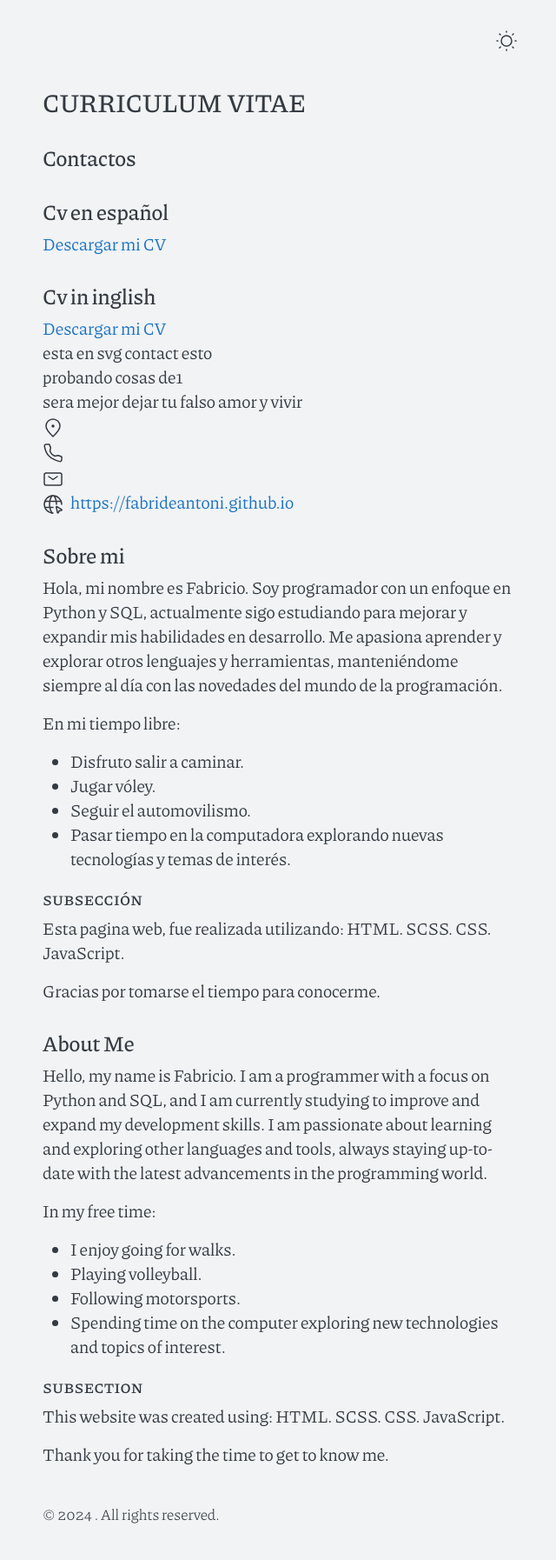
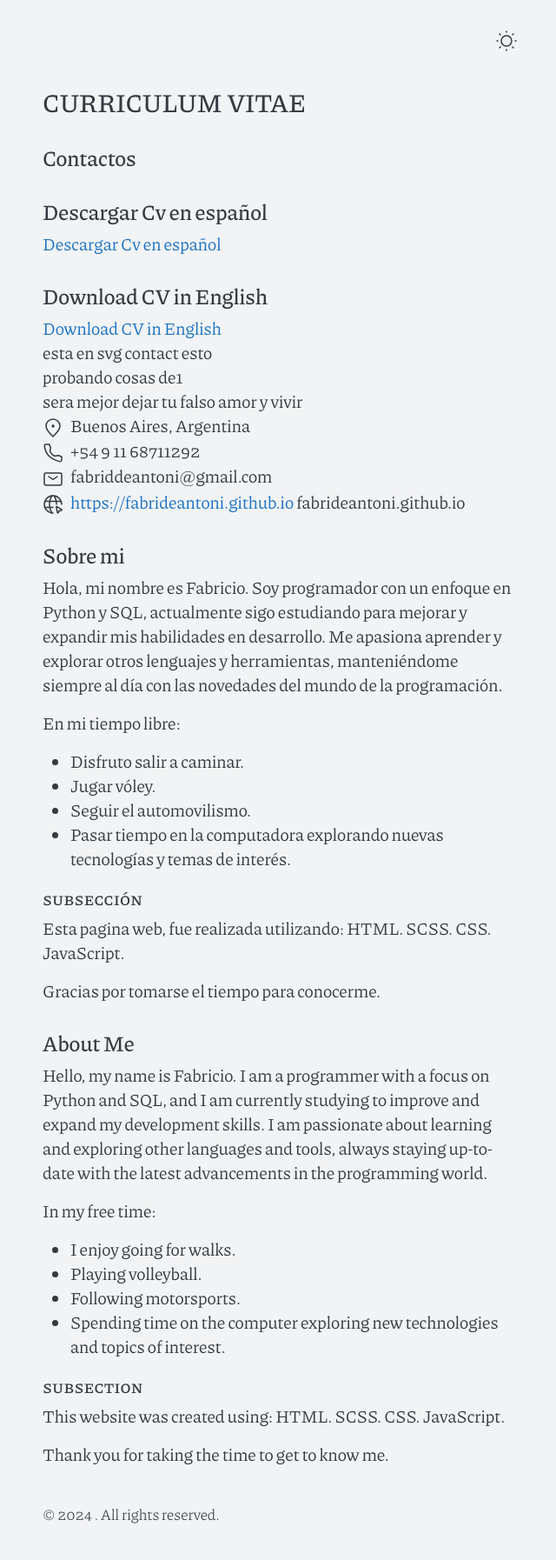
Before and after one commit to fabrideantoni/fabrideantoni.github.io, a Jekyll site: the page built from cv.md, in a window 1280 px wide. Shown: the whole page at 87% size, without its empty margins (318-958 px from the left). Built offline with Jekyll 4.4.1, drawn with Linux system fonts in a browser that asks for light colours.

Commit message:
Update contact.html

```diff
--- a/_includes/contact.html
+++ b/_includes/contact.html
@@ -1,16 +1,19 @@
 <div class="contact">
   <h2>Contactos</h2>
-  <h2>Cv en español</h2>
-  <a href="Mi_CV.pdf" download="Mi_CV">Descargar mi CV</a>
-  <h2>Cv in inglish</h2>
-  <a href="Mi_CV.pdf" download="Mi_CV">Descargar mi CV</a>
+
+  <h2>Descargar Cv en español</h2>
+  <a href="Mi_CV.pdf" download="Mi_CV">Descargar Cv en español</a>
+  <h2>Download CV in English</h2>
+  <a href="Mi_CV.pdf" download="Mi_CV">Download CV in English</a>
+
+
   <ul>
     <li>esta en svg contact esto</li>
     <li>probando cosas de1</li>
     <li>sera mejor dejar tu falso amor y vivir</li>
-    <li><span class="li-icon">{% include svg/pin-alt.svg %}</span><span>{{ site.address }}</span></li>
-    <li><span class="li-icon">{% include svg/phone.svg %}</span><span>{{ site.phone }}</span></li>
-    <li><span class="li-icon">{% include svg/mail.svg %}</span><a href="mailto:{{ site.author.email }}">{{ site.author.email }}</a></li>
-    <li><span class="li-icon">{% include svg/internet.svg %}</span><a href="{{ site.url }}">{{ site.url }}</a></li>
+    <li><span class="li-icon">{% include svg/pin-alt.svg %}</span><span>{{ site.address }}</span> Buenos Aires, Argentina</li>
+    <li><span class="li-icon">{% include svg/phone.svg %}</span><span>{{ site.phone }}</span> +54 9 11 68711292</li>
+    <li><span class="li-icon">{% include svg/mail.svg %}</span><a href="mailto:{{ site.author.email }}">{{ site.author.email }}</a> fabriddeantoni@gmail.com</li>
+    <li><span class="li-icon">{% include svg/internet.svg %}</span><a href="{{ site.url }}">{{ site.url }}</a> fabrideantoni.github.io</li>
   </ul>
 </div>
```
